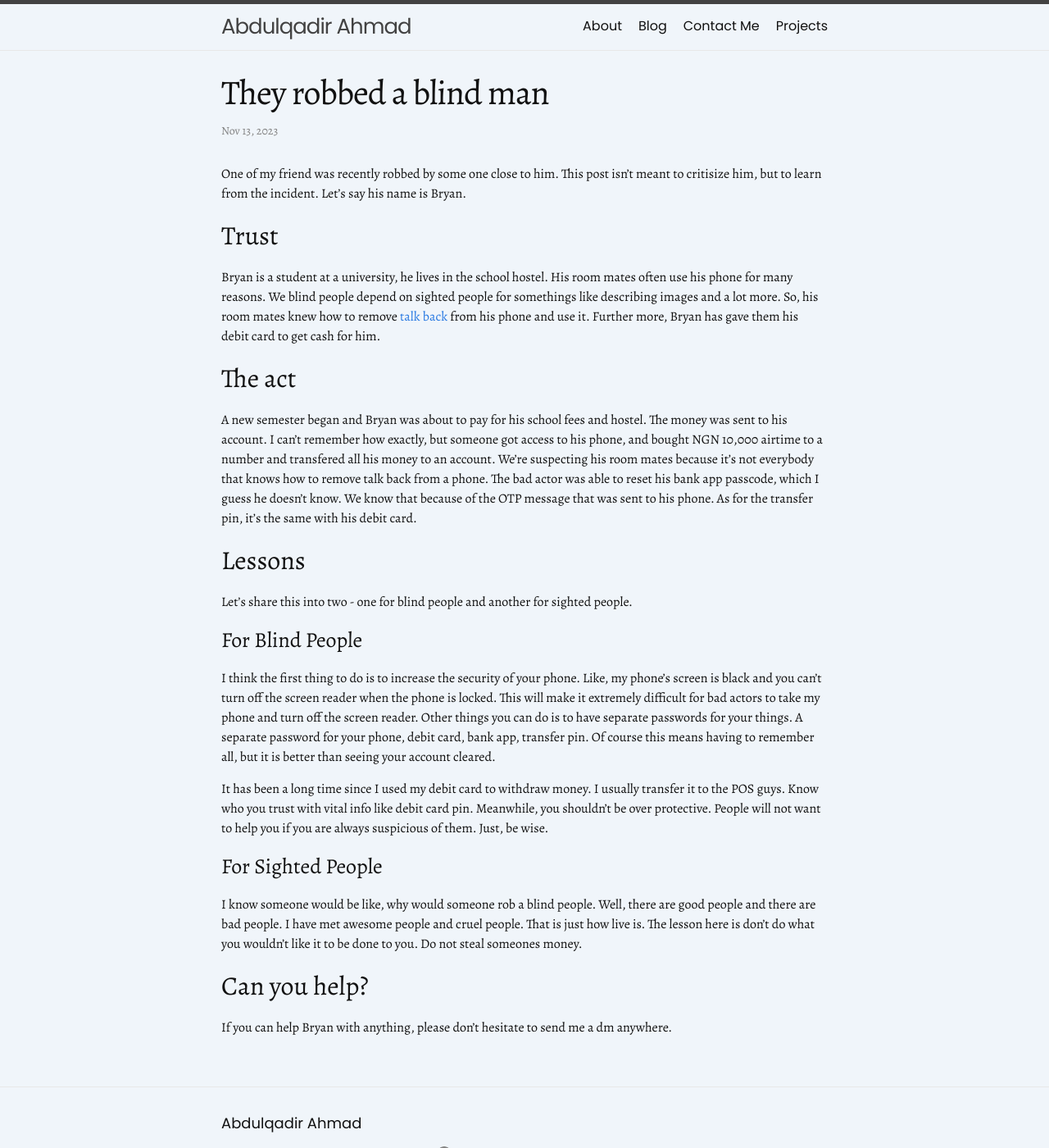
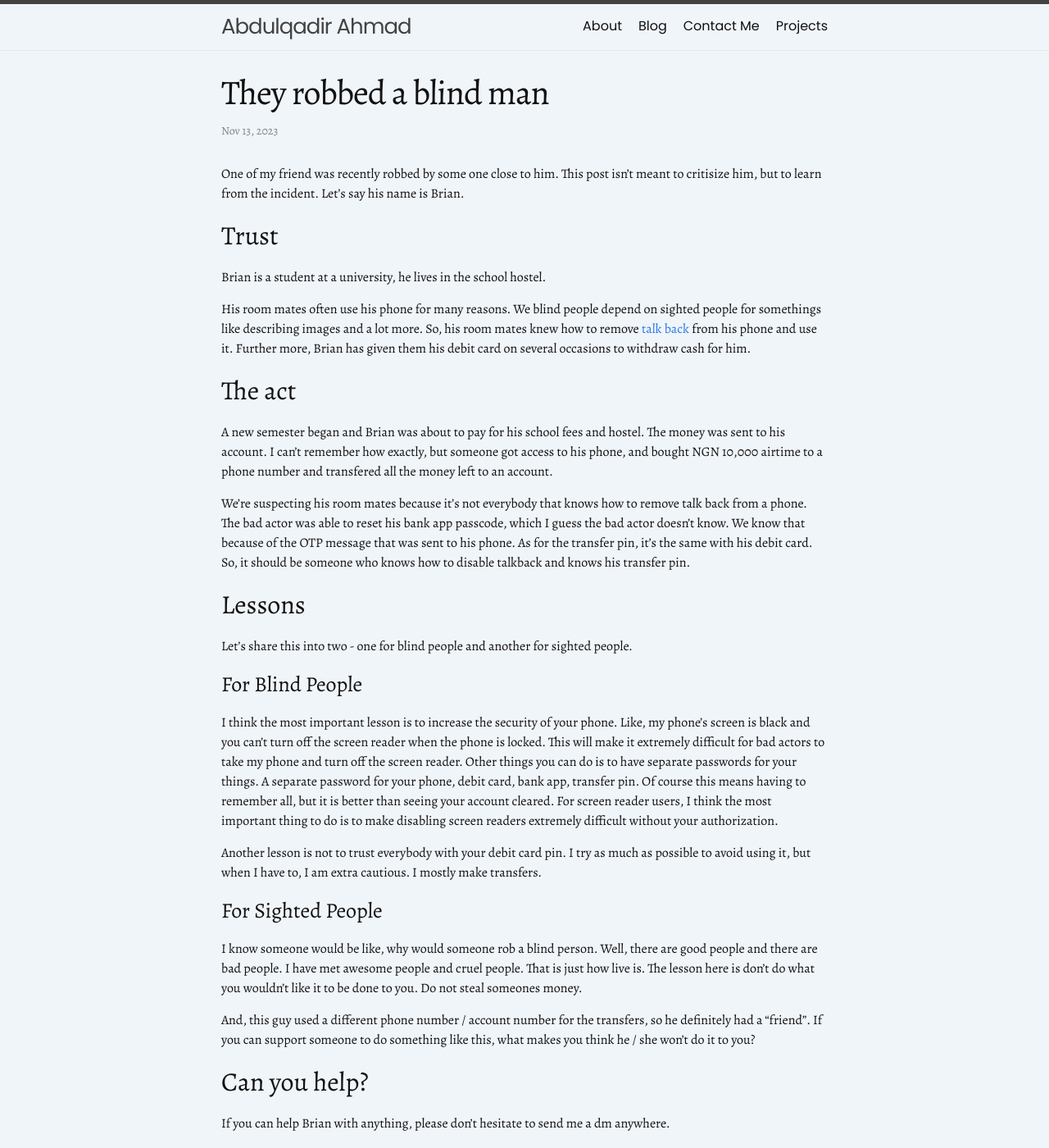
Before and after one commit to Arfs6/Arfs6.github.io, a Jekyll site: the page built from _posts/2023-11-13-they-robbed-a-blind-man.md, in a window 1280 px wide and 1400 px high. Shown: the whole window at 82% size. Built offline with Jekyll 4.4.1, drawn with Linux system fonts in a browser that asks for light colours.

Commit message:
edited "they robbed a blind man" post.

```diff
--- a/_posts/2023-11-13-they-robbed-a-blind-man.md
+++ b/_posts/2023-11-13-they-robbed-a-blind-man.md
@@ -5,15 +5,19 @@ date: 2023/11/13 19:09:00 +0100
 category: blind
 excerpt: The person transfered everything in his bank
 ---
-One of my friend was recently robbed by some one close to him. This post isn't meant to critisize him, but to learn from the incident. Let's say his name is Bryan.
+One of my friend was recently robbed by some one close to him. This post isn't meant to critisize him, but to learn from the incident. Let's say his name is Brian.
 
 ## Trust
 
-Bryan is a student at a university, he lives in the school hostel. His room mates often use his phone for many reasons. We blind people depend on sighted people for somethings like describing images and a lot more. So, his room mates knew how to remove [talk back](https://en.wikipedia.org/wiki/Screen_reader) from his phone and use it. Further more, Bryan has gave them his debit card to get cash for him.
+Brian is a student at a university, he lives in the school hostel.
+
+His room mates often use his phone for many reasons. We blind people depend on sighted people for somethings like describing images and a lot more. So, his room mates knew how to remove [talk back](https://en.wikipedia.org/wiki/Screen_reader) from his phone and use it. Further more, Brian has given them his debit card on several occasions to withdraw cash for him.
 
 ## The act
 
-A new semester began and Bryan was about to pay for his school fees and hostel. The money was sent to his account. I can't remember how exactly, but someone got access to his phone, and bought NGN 10,000 airtime to a number and transfered all his money to an account. We're suspecting his room mates because it's not everybody that knows how to remove talk back from a phone. The bad actor was able to reset his bank app passcode, which I guess he doesn't know. We know that because of the OTP message that was sent to his phone. As for the transfer pin, it's the same with his debit card.
+A new semester began and Brian was about to pay for his school fees and hostel. The money was sent to his account. I can't remember how exactly, but someone got access to his phone, and bought NGN 10,000 airtime to a phone number and transfered all the money left to an account.
+
+We're suspecting his room mates because it's not everybody that knows how to remove talk back from a phone. The bad actor was able to reset his bank app passcode, which I guess the bad actor doesn't know. We know that because of the OTP message that was sent to his phone. As for the transfer pin, it's the same with his debit card. So, it should be someone who knows how to disable talkback and knows his transfer pin.
 
 ## Lessons
 
@@ -21,14 +25,16 @@ Let's share this into two - one for blind people and another for sighted people.
 
 ### For Blind People
 
-I think the first thing to do is to increase the security of your phone. Like, my phone's screen is black and you can't turn off the screen reader when the phone is locked. This will make it extremely difficult for bad actors to take my phone and turn off the screen reader. Other things you can do is to have separate passwords for your things. A separate password for your phone, debit card, bank app, transfer pin. Of course this means having to remember all, but it is better than seeing your account cleared.
+I think the most important lesson is to increase the security of your phone. Like, my phone's screen is black and you can't turn off the screen reader when the phone is locked. This will make it extremely difficult for bad actors to take my phone and turn off the screen reader. Other things you can do is to have separate passwords for your things. A separate password for your phone, debit card, bank app, transfer pin. Of course this means having to remember all, but it is better than seeing your account cleared. For screen reader users, I think the most important thing to do is to make disabling screen readers extremely difficult without your authorization.
 
-It has been a long time since I used my debit card to withdraw money. I usually transfer it to the POS guys. Know who you trust with vital info like debit card pin. Meanwhile, you shouldn't be over protective. People will not want to help you if you are always suspicious of them. Just, be wise.
+Another lesson is not to trust everybody with your debit card pin. I try as much as possible to avoid using it, but when I have to, I am extra cautious. I mostly make transfers.
 
 ### For Sighted People
 
-I know someone would be like, why would someone rob a blind people. Well, there are good people and there are bad people. I have met awesome people and cruel people. That is just how live is. The lesson here is don't do what you wouldn't like it to be done to you. Do not steal someones money.
+I know someone would be like, why would someone rob a blind person. Well, there are good people and there are bad people. I have met awesome people and cruel people. That is just how live is. The lesson here is don't do what you wouldn't like it to be done to you. Do not steal someones money.
+
+And, this guy used a different phone number / account number for the transfers, so he definitely had a "friend". If you can support someone to do something like this, what makes you think he / she won't do it to you?
 
 ## Can you help?
 
-If you can help Bryan with anything, please don't hesitate to send me a dm anywhere.
+If you can help Brian with anything, please don't hesitate to send me a dm anywhere.
```
